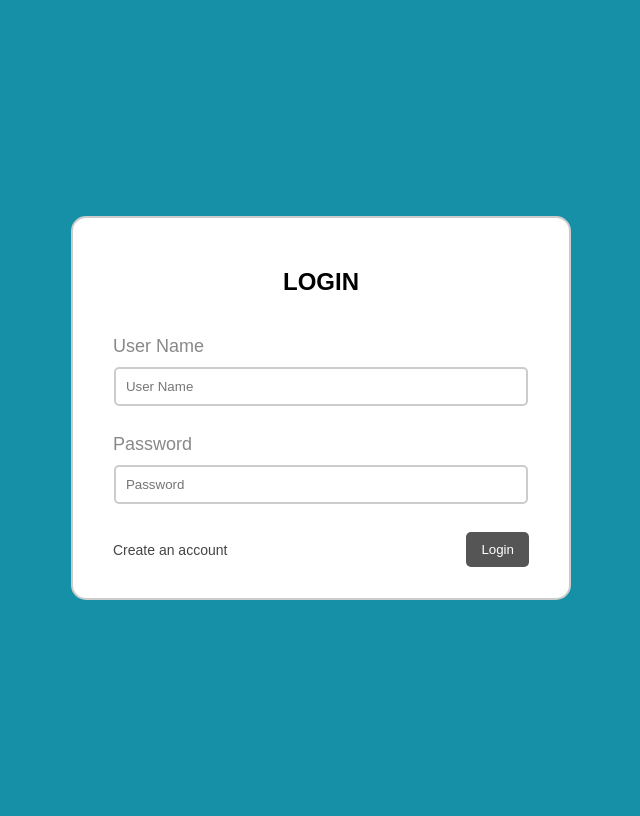
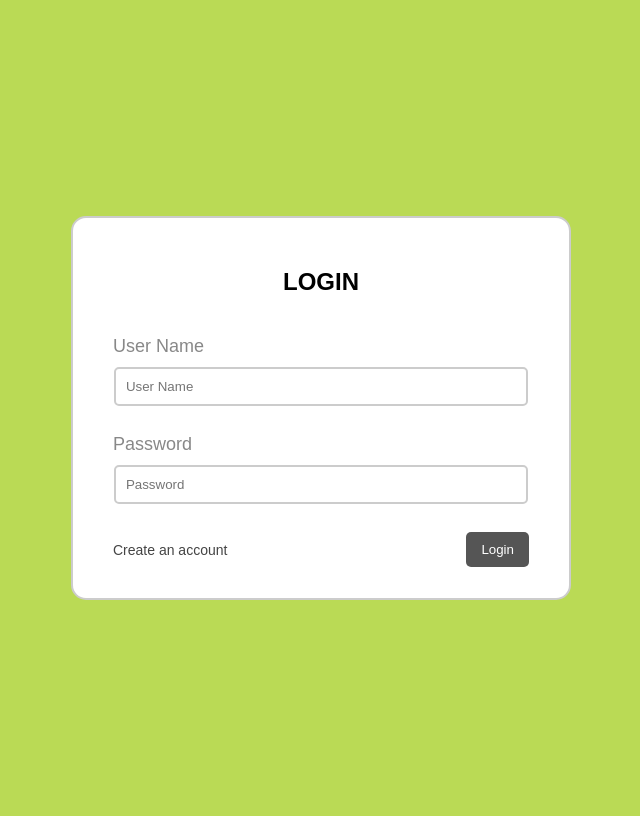
Before and after one commit to ManasSardana90/PHP-FINAL-PROJECT, a PHP site: page /index.php in a window 1280 px wide. Shown: the whole page, without its empty margins (319-959 px from the left). Run offline with PHP 8.4, Linux system fonts and the light colour scheme.

Commit message:
Update style.css

```diff
--- a/css/style.css
+++ b/css/style.css
@@ -1,6 +1,6 @@
-/* Setting up a cool blue background, centering content vertically and horizontally */
+/* Setting up a background, centering content vertically and horizontally */
 body {
-	background: #1690A7;
+	background: #BADA55;
 	display: flex;
 	justify-content: center;
 	align-items: center;
```
